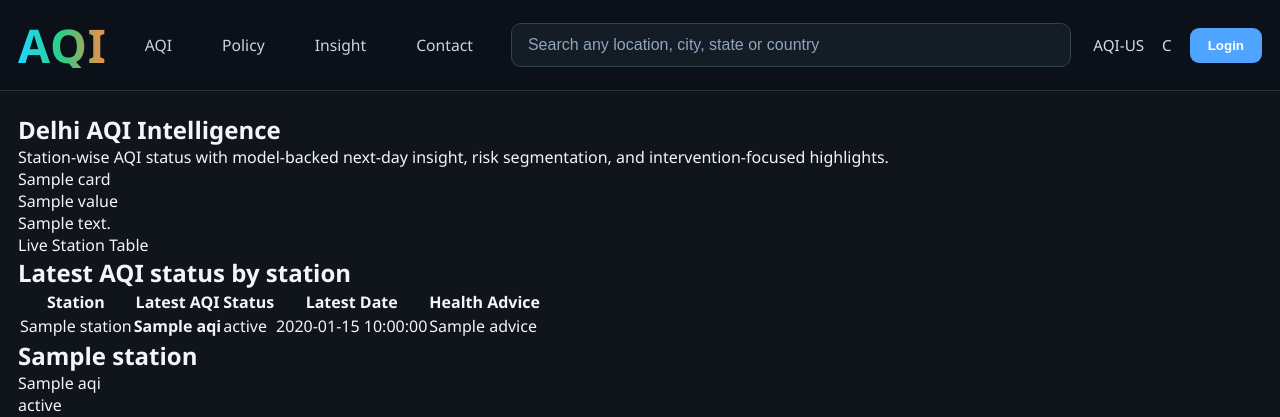
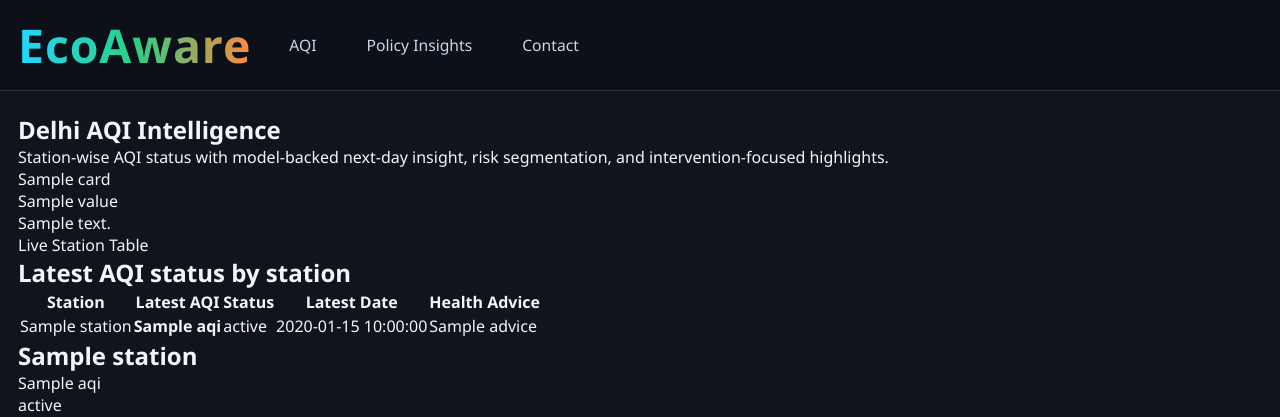
Before and after one commit to nishika070/ecoaware, a Flask app: template templates/aqi.html in a window 1280 px wide. Shown: the top 417 px of the page. Run offline with Flask 3, Linux system fonts and the light colour scheme; the template is opened without the code that fills it: most values are stand-ins (such as "Sample title", 1, 10 or a date in 2020).

Commit message:
Update header branding and navigation for consistency and clarity

```diff
--- a/templates/base.html
+++ b/templates/base.html
@@ -17,24 +17,13 @@
   <body>
     <header class="site-header">
       <div class="container topbar">
-        <a href="{{ url_for('home') }}" class="brand" aria-label="EcoAware Home">AQI</a>
+        <a href="{{ url_for('home') }}" class="brand" aria-label="EcoAware Home">EcoAware</a>
 
         <nav class="top-links">
           <a href="{{ url_for('aqi_page') }}" class="{% if active_page == 'aqi' %}active{% endif %}">AQI</a>
-          <a href="{{ url_for('policies_page') }}" class="{% if active_page == 'policies' %}active{% endif %}">Policy</a>
-          <a href="{{ url_for('home') }}" class="{% if active_page == 'home' %}active{% endif %}">Insight</a>
+          <a href="{{ url_for('policies_page') }}" class="{% if active_page == 'policies' %}active{% endif %}">Policy Insights</a>
           <a href="{{ url_for('contact_page') }}" class="{% if active_page == 'contact' %}active{% endif %}">Contact</a>
         </nav>
-
-        <div class="search-wrap">
-          <input type="text" placeholder="Search any location, city, state or country" aria-label="Search location" />
-        </div>
-
-        <div class="top-controls">
-          <span>AQI-US</span>
-          <span>C</span>
-          <button type="button">Login</button>
-        </div>
       </div>
     </header>
 
```
